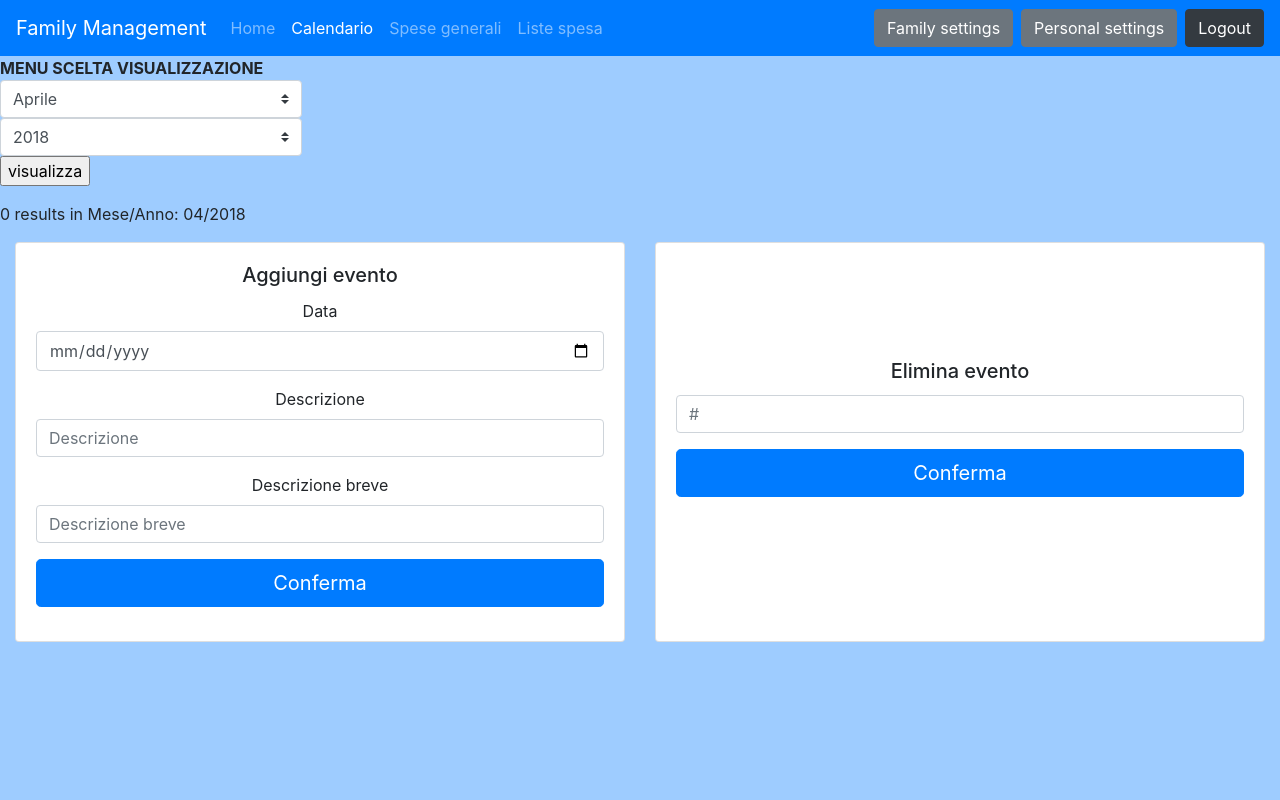
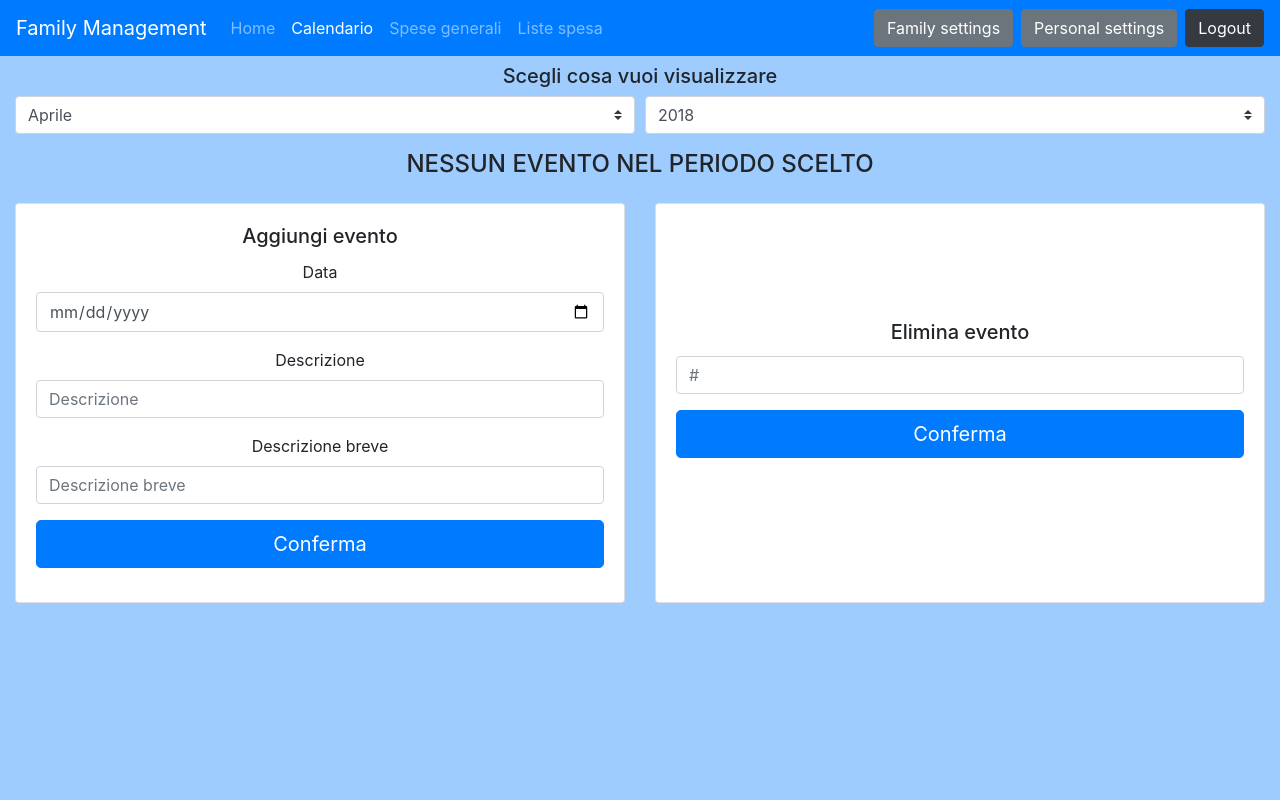
Before and after one commit to paolomazzoleni/FamilyManagement, a PHP site: page /page/actions/calendar.php in a window 1280 px wide. Run offline with PHP 8.4, Linux system fonts and the light colour scheme; the visitor is signed in with stand-in values (Sample User, id 1); tables that the repository leaves empty or names only in its code hold one stand-in row (values such as "Sample post"); some libraries are stand-ins or nearby versions.

Commit message:
Prepared calendar.php
(Not finished)
- Added graphics
- Added script

```diff
--- a/page/actions/calendar.php
+++ b/page/actions/calendar.php
@@ -31,12 +31,20 @@
     <?php
 		require '../_navbar.php';
 		//menu seleziona mese e anno
-		echo "<b>MENU SCELTA VISUALIZZAZIONE</b>";
+		echo "<div class='container-fluid'>";
+		echo "	<div class='row'>
+					<div class='col'>
+						<h5 class='mt-2' align='center'>Scegli cosa vuoi visualizzare</h5>
+					</div>
+				</div>
+		";
 
-		if(isset($_REQUEST['visualizza'])){
+		// se select submittata
+		if(isset($_REQUEST['mese'])){
 			$mese=$_REQUEST['mese'];
 			$anno=$_REQUEST['anno'];
 		}
+		// altrimenti appena si carica la pagina
 		else{
 			$sql = "SELECT CURDATE(),YEAR(CURDATE())";
 			$result = $conn->query($sql);
@@ -48,122 +56,196 @@
 		}
 
 		echo "
-			<div class='form-inline'>
 			<form method='post'>
-					<select name='mese' class='custom-select'>";
+				<div class='form-row'>
+					<div class='col'>
+						<select name='mese' class='custom-select' onchange='this.form.submit()'>";
 
 		if($mese=="01")
-			echo "		<option value='01' selected>Gennaio</option>";
+			echo "			<option value='01' selected>Gennaio</option>";
 		else
-			echo "		<option value='01'>Gennaio</option>";
+			echo "			<option value='01'>Gennaio</option>";
 
 		if($mese=="02")
-			echo "		<option value='02' selected>Febbraio</option>";
+			echo "			<option value='02' selected>Febbraio</option>";
 		else
-			echo "		<option value='02'>Febbraio</option>";
+			echo "			<option value='02'>Febbraio</option>";
 
 		if($mese=="03")
-			echo "		<option value='03' selected>Marzo</option>";
+			echo "			<option value='03' selected>Marzo</option>";
 		else
-			echo "		<option value='03'>Marzo</option>";
+			echo "			<option value='03'>Marzo</option>";
 
 		if($mese=="04")
-			echo "		<option value='04' selected>Aprile</option>";
+			echo "			<option value='04' selected>Aprile</option>";
 		else
-			echo "		<option value='04'>Aprile</option>";
+			echo "			<option value='04'>Aprile</option>";
 
 		if($mese=="05")
-			echo "		<option value='05' selected>Maggio</option>";
+			echo "			<option value='05' selected>Maggio</option>";
 		else
-			echo "		<option value='05'>Maggio</option>";
+			echo "			<option value='05'>Maggio</option>";
 
 		if($mese=="06")
-			echo "		<option value='06' selected>Giugno</option>";
+			echo "			<option value='06' selected>Giugno</option>";
 		else
-			echo "		<option value='06'>Giugno</option>";
+			echo "			<option value='06'>Giugno</option>";
 
 		if($mese=="07")
-			echo "		<option value='07' selected>Luglio</option>";
+			echo "			<option value='07' selected>Luglio</option>";
 		else
-			echo "		<option value='07'>Luglio</option>";
+			echo "			<option value='07'>Luglio</option>";
 
 		if($mese=="08")
-			echo "		<option value='08' selected>Agosto</option>";
+			echo "			<option value='08' selected>Agosto</option>";
 		else
-			echo "		<option value='08'>Agosto</option>";
+			echo "			<option value='08'>Agosto</option>";
 
 		if($mese=="09")
-			echo "		<option value='09' selected>Settembre</option>";
+			echo "			<option value='09' selected>Settembre</option>";
 		else
-			echo "		<option value='09'>Settembre</option>";
+			echo "			<option value='09'>Settembre</option>";
 
 		if($mese=="10")
-			echo "		<option value='10' selected>Ottobre</option>";
+			echo "			<option value='10' selected>Ottobre</option>";
 		else
-			echo "		<option value='10'>Ottobre</option>";
+			echo "			<option value='10'>Ottobre</option>";
 
 		if($mese=="11")
-			echo "		<option value='11' selected>Novembre</option>";
+			echo "			<option value='11' selected>Novembre</option>";
 		else
-			echo "		<option value='11'>Novembre</option>";
+			echo "			<option value='11'>Novembre</option>";
 
 		if($mese=="12")
-			echo "		<option value='12' selected>Dicembre</option>
+			echo "			<option value='12' selected>Dicembre</option>
 						</select>
+					</div>
+					<div class='col'>
 						<select name='anno' class='custom-select'>
 			";
 		else
-			echo "		<option value='12'>Dicembre</option>
+			echo "			<option value='12'>Dicembre</option>
 						</select>
-					<select name='anno' class='custom-select'>
+					</div>
+					<div class='col'>
+						<select name='anno' class='custom-select' onchange='this.form.submit()'>
 			";
 
 		if($anno==2018)
-			echo "		<option value='2018' selected>2018</option>";
+			echo "			<option value='2018' selected>2018</option>";
 		else
-			echo "		<option value='2018'>2018</option>";
+			echo "			<option value='2018'>2018</option>";
 
 		if($anno==2019)
-			echo "		<option value='2019' selected>2019</option>";
+			echo "			<option value='2019' selected>2019</option>";
 		else
-			echo "		<option value='2019'>2019</option>";
+			echo "			<option value='2019'>2019</option>";
 
 		if($anno==2020)
-			echo "		<option value='2020' selected>2020</option>
+			echo "			<option value='2020' selected>2020</option>
 						</select>
+					</div>
+				</div>
 			";
 		else
-			echo "		<option value='2020'>2020</option>
+			echo "			<option value='2020'>2020</option>
 						</select>
+					</div>
+				</div>
 			";
 
-		echo "		<input type='submit' value='visualizza' name='visualizza'>
+		echo "
 				</form>
 			</div>
 		";
 
-		//se è richiesto INSERIMENTO
+		// INSERIMENTO EVENTO
 		if(isset($_REQUEST['ins'])){
 			$sql = "INSERT INTO evento (data,descrizione,descrizione_breve,email,codice_fam) VALUES ('".$_REQUEST['ins_date']."','".$_REQUEST['ins_desc']."','".$_REQUEST['ins_desc_b']."','".$_SESSION['user']."','".$_SESSION['fam']."')";
 			if ($conn->query($sql) === FALSE){
 				echo "Error: " . $sql . "<br>" . $conn->error;
 			}
 		}
-		//se è richiesta CANCELLAZIONE
+		// CANCELLAZIONE EVENTO
 		if(isset($_REQUEST['del'])){
 			$sql = "DELETE FROM evento WHERE id_evento='".$_REQUEST['del_id']."'";
 			if ($conn->query($sql) === FALSE){
 				echo "Error: " . $sql . "<br>" . $conn->error;
 			}
 		}
-        //a caricamento pagina
-		if(!isset($_REQUEST['visualizza'])){
-        	$_REQUEST['visualizza']="1";
-            $_REQUEST['mese']=$mese;
-            $_REQUEST['anno']=$anno;
+
+		// controllo se ci sono eventi nel periodo scelto
+		$sql = "SELECT * FROM evento WHERE MONTH(data)='".$mese."' AND YEAR(data)='".$anno."'";
+		$result = $conn->query($sql);
+		if ($result->num_rows > 0) {
+			//inizializzo array associativo mese - ngiorni
+			if($anno%4==0){
+				$giorni = array("01"=>31,"02"=>29,"03"=>31,"04"=>30,"05"=>31,"06"=>30,"07"=>31,"08"=>31,"09"=>30,"10"=>31,"11"=>30,"12"=>31);
 			}
-		//visualizza eventi
-		if(isset($_REQUEST['visualizza'])){
+			else{
+				$giorni = array("01"=>31,"02"=>28,"03"=>31,"04"=>30,"05"=>31,"06"=>30,"07"=>31,"08"=>31,"09"=>30,"10"=>31,"11"=>30,"12"=>31);
+			}
+
+			// data da cui la select deve iniziare
+			$datainizio = $anno."-".$mese."-01<br>";
+
+			// numero di utenti della famiglia
+			$sql = "SELECT COUNT(*) AS nutenti FROM utente WHERE codice_fam='".$_SESSION['fam']."'";
+			$result = $conn->query($sql);
+			$row = $result->fetch_assoc();
+			$nutenti = $row['nutenti'];
+
+			// visualizzo tabella eventi
+			echo "
+				<div class='container-fluid'>
+					<div class='table-responsive-md'>
+						<table class='table' style='color:black;'>
+							<thead class='thead-dark'>
+								<tr>
+									<th scope='col'>DATA</th>";
+
+			$sql = "SELECT * FROM utente WHERE codice_fam='".$_SESSION['fam']."' ORDER BY EMAIL";
+			$result = $conn->query($sql);
+			while($row = $result->fetch_assoc()) {
+				echo "<th scope='col'>".$row['email']."</th>";
+			}
+			echo "
+					</tr>
+				</thead>
+				<tbody>
+			";
+
+			//prosegue fino a fine del mese
+			$i=0;
+			while($i<$giorni[$mese]){
+				$sql = "SELECT ADDDATE('".$datainizio."',".$i.") AS data";
+				$result = $conn->query($sql);
+				$row = $result->fetch_assoc();
+				echo "<tr style='background-color:#FFFFFF;'><td>".$row["data"]."</td></tr>";
+				$i++;
+			}
+
+			echo "
+							</tbody>
+						</table>
+					</div>
+				</div>
+			";
+		}
+		// se non ci sono eventi nel periodo scelto
+		else {
+			echo "
+				<div class='container-fluid'>
+					<div class='row'>
+						<div class='col'>
+							<h4 align='center'>NESSUN EVENTO NEL PERIODO SCELTO</h4>
+						</div>
+					</div>
+				</div>
+			";
+		}
+
+		/*echo "la data di inizio &egrave;: ".$datainizio;
 		$sql = "SELECT * FROM evento WHERE codice_fam='".$_SESSION['fam']."' AND MONTH(data)='".$_REQUEST['mese']."' AND YEAR(data)='".$_REQUEST['anno']."' ORDER BY data";
 		$result = $conn->query($sql);
 		if ($result->num_rows > 0) {
@@ -174,7 +256,7 @@
 		}
 		else {
 			echo "0 results in Mese/Anno: ".$_REQUEST['mese']."/".$_REQUEST['anno'];
-            }
+		}*/
 
 		/*
 		//stampa 2 - corretta
@@ -235,14 +317,13 @@
 			}
 			echo "</table>";
 		}
-
 		//se non ci sono appuntamenti della famiglia
 		else{
 			echo "ancora nessun appuntamento";
 		}*/
-		}
 
 		//menu inserimento e cancellazione
+
 		echo "
 			<div class='container-fluid' style='text-align:center;'>
 				<div class='row'>
@@ -250,7 +331,7 @@
 						<div class='card mt-3' style='height:400px;'>
 							<div class='card-body'>
 								<h5 class='card-title'>Aggiungi evento</h5>
-								<form method='post' id='ins'>
+								<form method='post'>
 									<div class='form-group'>
 										<label>Data</label>
 										<input type='date' class='form-control' name='ins_date' id='ins_date'>
@@ -263,7 +344,7 @@
 										<label>Descrizione breve</label>
 										<input type='text' class='form-control' name='ins_desc_b' placeholder='Descrizione breve' id='ins_desc_b'>
 									</div>
-									<input type='button' value='Conferma' class='btn btn-primary btn-lg btn-block' name='insert' onclick='controllo()'>
+									<input type='submit' value='Conferma' class='btn btn-primary btn-lg btn-block' name='ins'>
 								</form>
 							</div>
 						</div>
```
Lines whose indentation alone changed are shown as unchanged.
